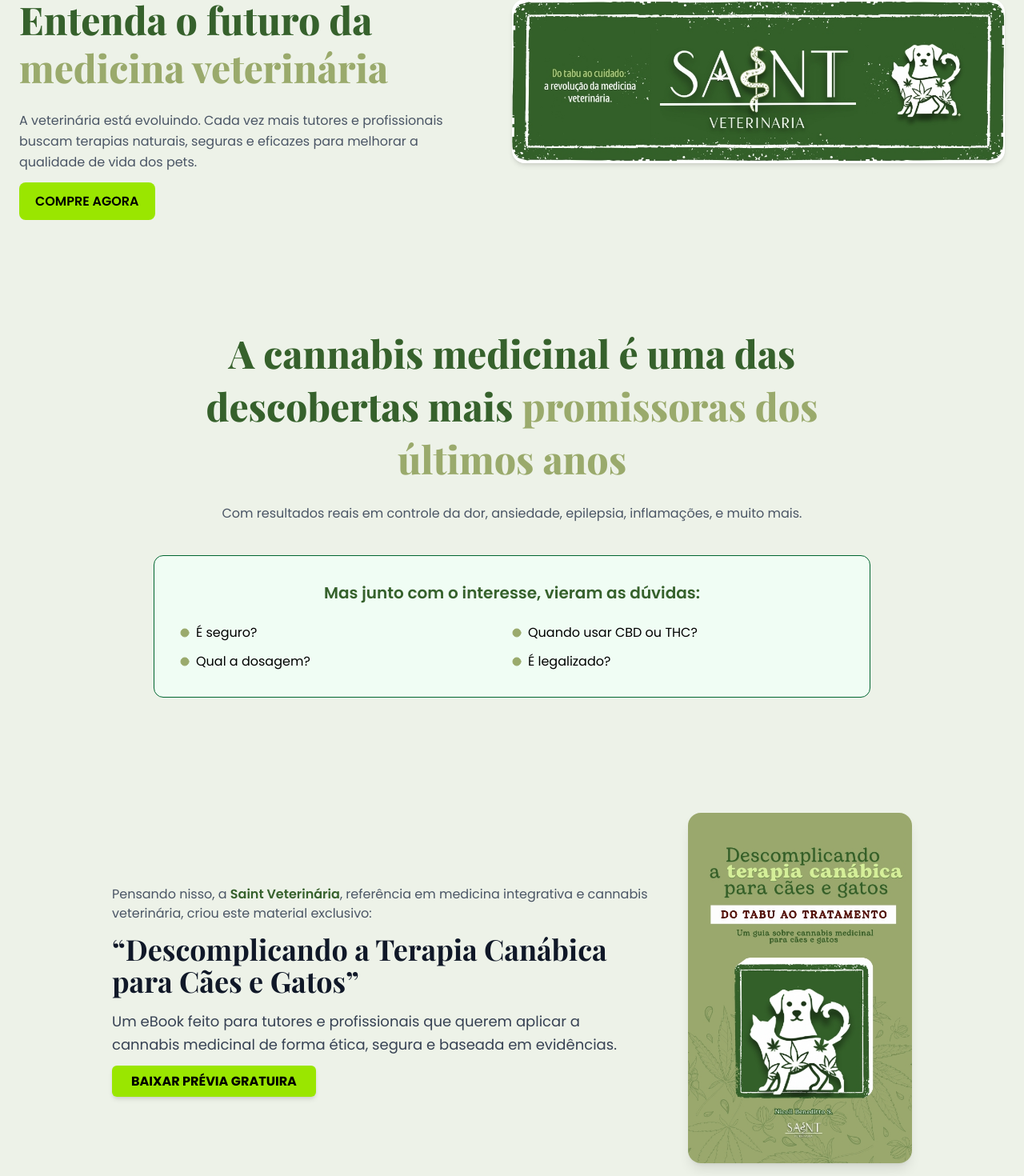
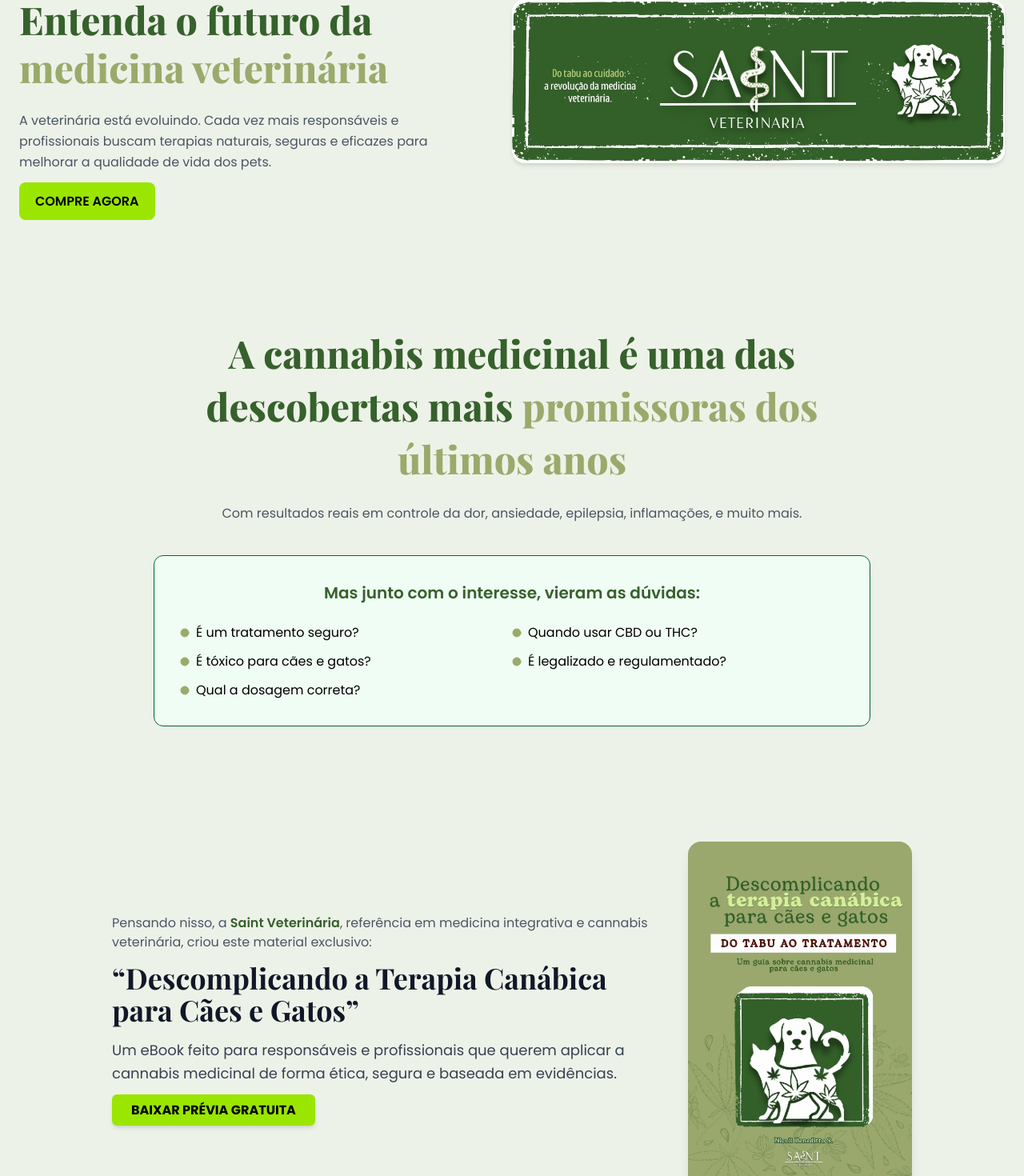
Before and after one commit to yes-pripri/saint-vet, a Next.js app: page / in a window 1280 px wide. Shown: the part 125-1595 px from the top of the page at 80% size. Built offline with nearby package versions, Linux system fonts and the light colour scheme; a web font is replaced by a local one.

Commit message:
refactor: reorganize layout structure

```diff
--- a/src/components /cannabisSection.tsx
+++ b/src/components /cannabisSection.tsx
@@ -28,11 +28,15 @@
           <ul className="space-y-3">
             <li className="flex items-center gap-2">
               <Circle className="w-3 h-3 text-[#9aaa6c] fill-[#9aaa6c]" />
-              É seguro?
+              É um tratamento seguro?
             </li>
             <li className="flex items-center gap-2">
               <Circle className="w-3 h-3 text-[#9aaa6c] fill-[#9aaa6c]" />
-              Qual a dosagem?
+              É tóxico para cães e gatos?
+            </li>
+            <li className="flex items-center gap-2">
+              <Circle className="w-3 h-3 text-[#9aaa6c] fill-[#9aaa6c]" />
+              Qual a dosagem correta?
             </li>
           </ul>
 
@@ -43,7 +47,7 @@
             </li>
             <li className="flex items-center gap-2">
               <Circle className="w-3 h-3 text-[#9aaa6c] fill-[#9aaa6c]" />
-              É legalizado?
+              É legalizado e regulamentado?
             </li>
           </ul>
         </div>
--- a/src/components /ebookDifferenceSection.tsx
+++ b/src/components /ebookDifferenceSection.tsx
@@ -37,7 +37,7 @@
               text: "Conteúdo baseado em ciência e prática clínica real.",
             },
             {
-              text: "Linguagem simples, didática e direta, feita para tutores e profissionais.",
+              text: "Linguagem simples, didática e direta, feita para responsáveis e profissionais.",
             },
             {
               text: "Material ético, confiável e seguro, que separa fatos de mitos.",
--- a/src/components /ebookFAQSection.tsx
+++ b/src/components /ebookFAQSection.tsx
@@ -12,7 +12,7 @@
     {
       question: "1. Preciso ser veterinário para ler o eBook?",
       answer:
-        "Não! O conteúdo é acessível para tutores, estudantes e profissionais que queiram entender o uso da cannabis de forma segura.",
+        "Não! O conteúdo é acessível para responsáveis, estudantes e profissionais que queiram entender o uso da cannabis de forma segura.",
     },
     {
       question: "2. É legal usar cannabis em pets?",
@@ -22,7 +22,7 @@
     {
       question: "3. Recebo o material na hora?",
       answer:
-        "Sim! Após a compra você recebe acesso imediato ao eBook e aos bônus pelo seu e-mail cadastrado.",
+        "Sim! Após a compra você recebe acesso imediato pelo login e senha cadastrados no site de venda GanzaApp.",
     },
     {
       question: "4. Posso ler no celular ou tablet?",
--- a/src/components /ebookSection.tsx
+++ b/src/components /ebookSection.tsx
@@ -19,14 +19,14 @@
         </h2>
 
         <p className="text-gray-700 text-lg leading-relaxed mb-5">
-          Um eBook feito para tutores e profissionais que querem aplicar a
+          Um eBook feito para responsáveis e profissionais que querem aplicar a
           cannabis medicinal de forma ética, segura e baseada em evidências.
         </p>
          <a
           target="_blank"
           href={`https://drive.google.com/file/d/1CZTvWk3ijFRZfnsXNJmtkhMRhdU8lXCb/view?usp=sharing `}
           className="bottom-6 left-6 bg-lime-400 text-black font-bold px-6 py-2 rounded-md shadow-md hover:bg-lime-500 transition">
-            BAIXAR PRÉVIA GRATUIRA
+            BAIXAR PRÉVIA GRATUITA
         </a>
 
       </div>
--- a/src/components /hero.tsx
+++ b/src/components /hero.tsx
@@ -26,7 +26,7 @@
         </h1>
 
         <p className="text-gray-600 mt-6 mb-6 leading-relaxed">
-          A veterinária está evoluindo. Cada vez mais tutores e profissionais
+          A veterinária está evoluindo. Cada vez mais responsáveis e profissionais
           buscam terapias naturais, seguras e eficazes para melhorar a qualidade
           de vida dos pets.
         </p>
--- a/src/components /specialOffer.tsx
+++ b/src/components /specialOffer.tsx
@@ -16,7 +16,7 @@
       <div className="border-6 border-lime-500 bg-white rounded-xl p-6 sm:p-8 w-11/12 sm:w-full max-w-xl text-center shadow-xl">
         <p className="flex items-center justify-center text-sm text-black mb-6">
           <Clock className="w-4 h-4 mr-2 text-black" />
-          Oferta válida somente até domingo, <span className="font-semibold text-black ml-1">24/10, às 23h59</span>
+          Oferta válida somente até hoje <span className="font-semibold text-black ml-1"></span>
         </p>
 
         <div className="mb-6">
@@ -34,7 +34,7 @@
           <ul className="space-y-3 text-gray-500">
             <li className="flex items-start gap-2">
               <CheckCircle2 className="text-gray-500 mt-0.5" />
-              eBook completo (mais de 100 páginas)
+              eBook completo (mais de 90 páginas)
             </li>
             <li className="flex items-start gap-2">
               <Sparkles className="text-gray-500 mt-0.5" />
```
